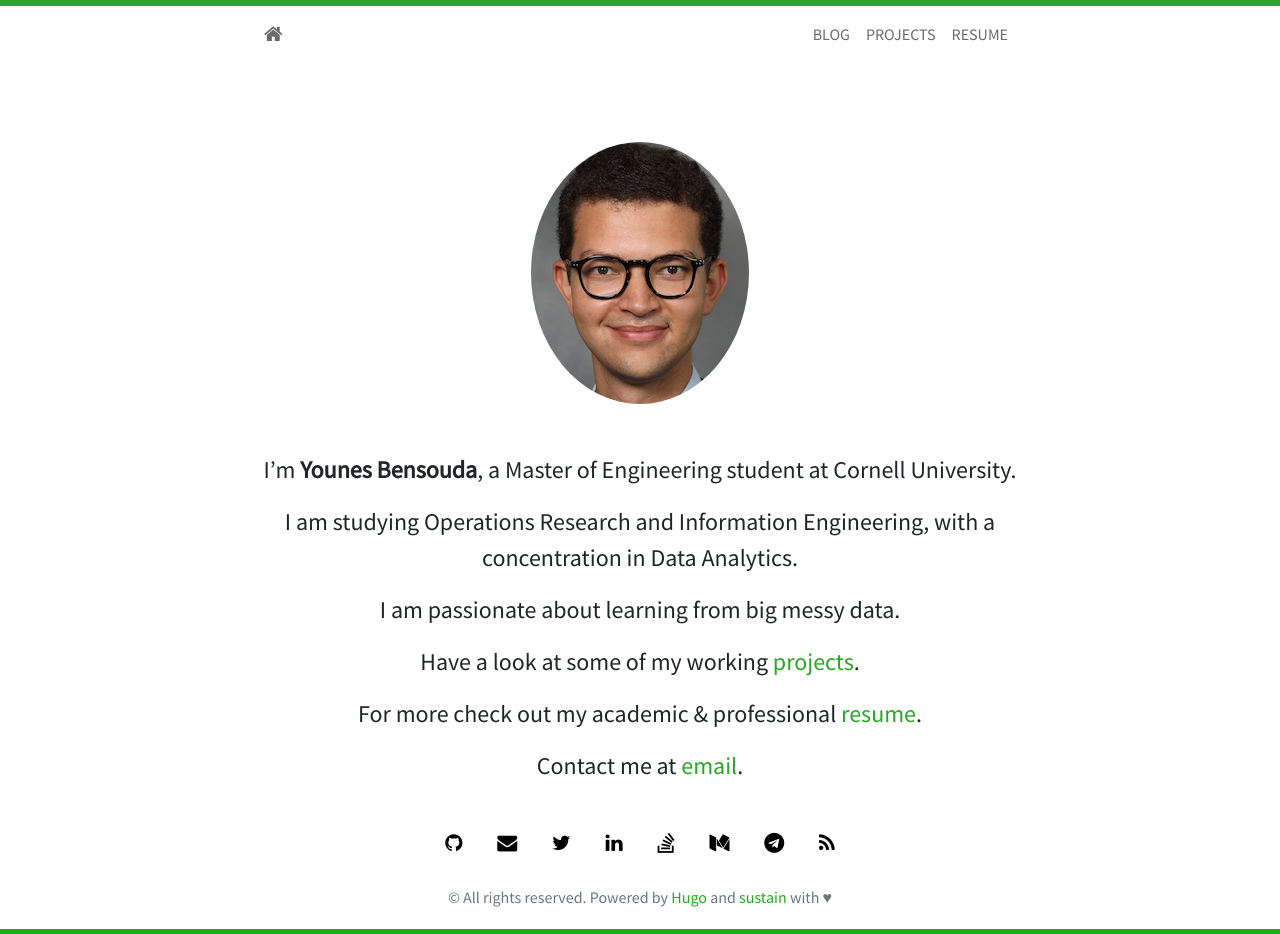
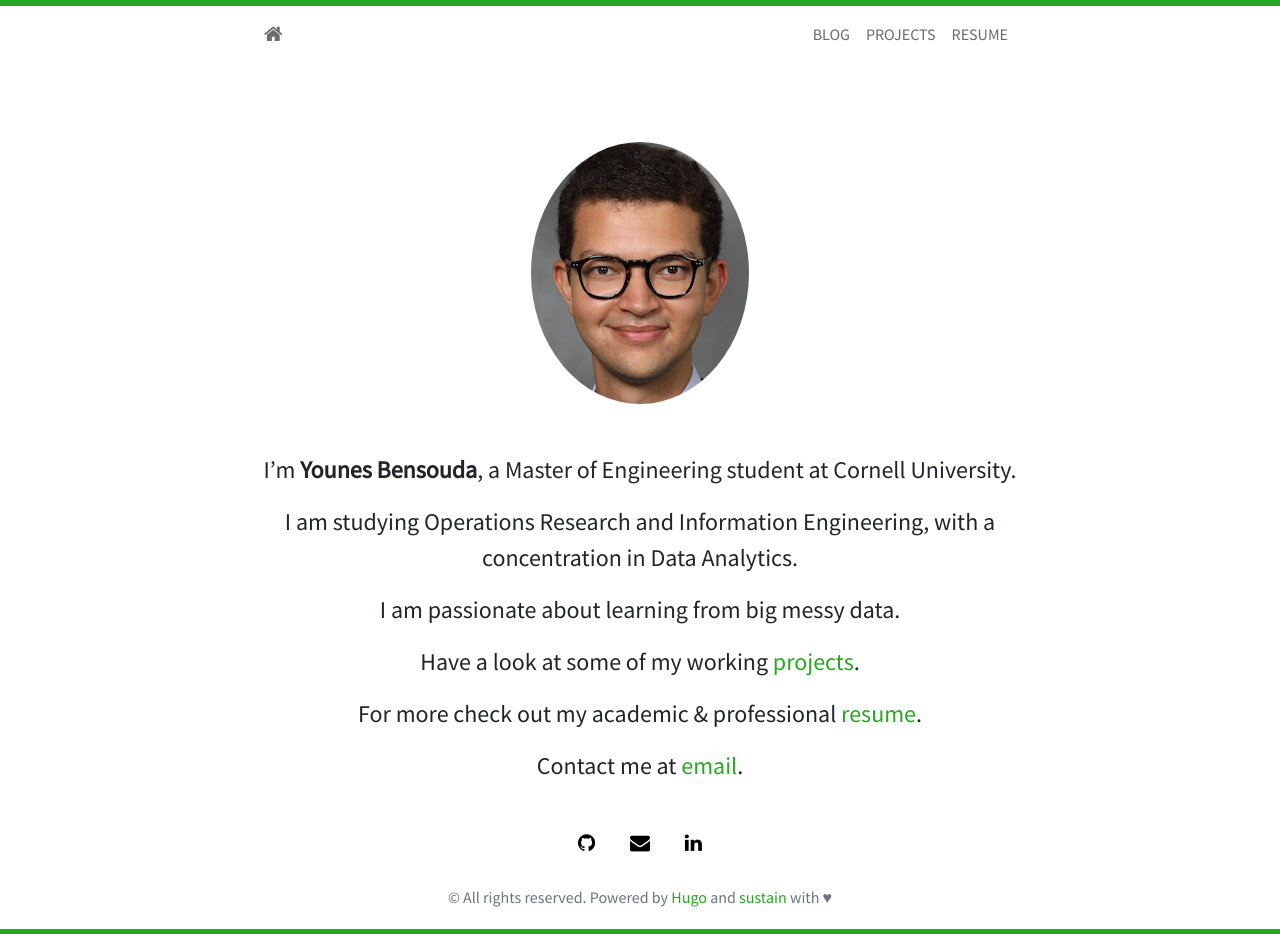
Before and after one commit to ybenso/website.ybenso.github.io, a plain HTML site: page index.html in a window 1280 px wide. Drawn offline with nearby package versions, Linux system fonts and the light colour scheme.

Commit message:
first commit

```diff
--- a/index.html
+++ b/index.html
@@ -71,7 +71,7 @@
       <div class="social">
   <ul class="social-links">
 
-      <li><a href="https://github.com/username"><i class="fa fa-github"></i></a></li>
+      <li><a href="https://github.com/ybenso"><i class="fa fa-github"></i></a></li>
 
 
 
@@ -79,27 +79,17 @@
 
 
 
-      <li><a href="https://twitter.com/username"><i class="fa fa-twitter"></i></a></li>
-
 
 
       <li><a href="https://linkedin.com/in/younes-bensouda"><i class="fa fa-linkedin"></i></a></li>
 
 
 
-      <li><a href="https://stackoverflow.com/username"><i class="fa fa-stack-overflow"></i></a></li>
 
 
 
-      <li><a href="https://medium.com/@username"><i class="fa fa-medium"></i></a></li>
 
 
-
-      <li><a href="https://telegram.me/username"><i class="fa fa-telegram"></i></a></li>
-
-
-
-      <li><a href="./blog/index.xml"><i class="fa fa-rss"></i></a></li>
 
   </ul>
 </div>
```
